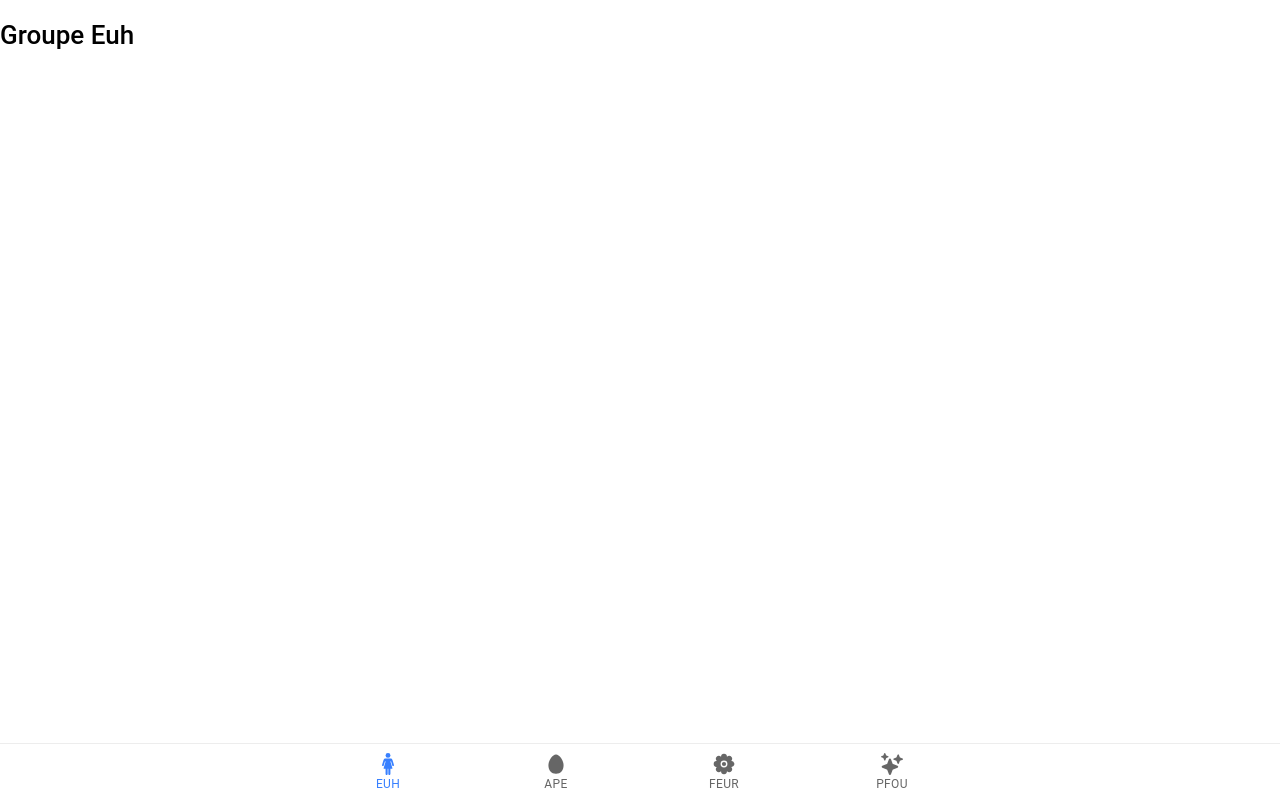
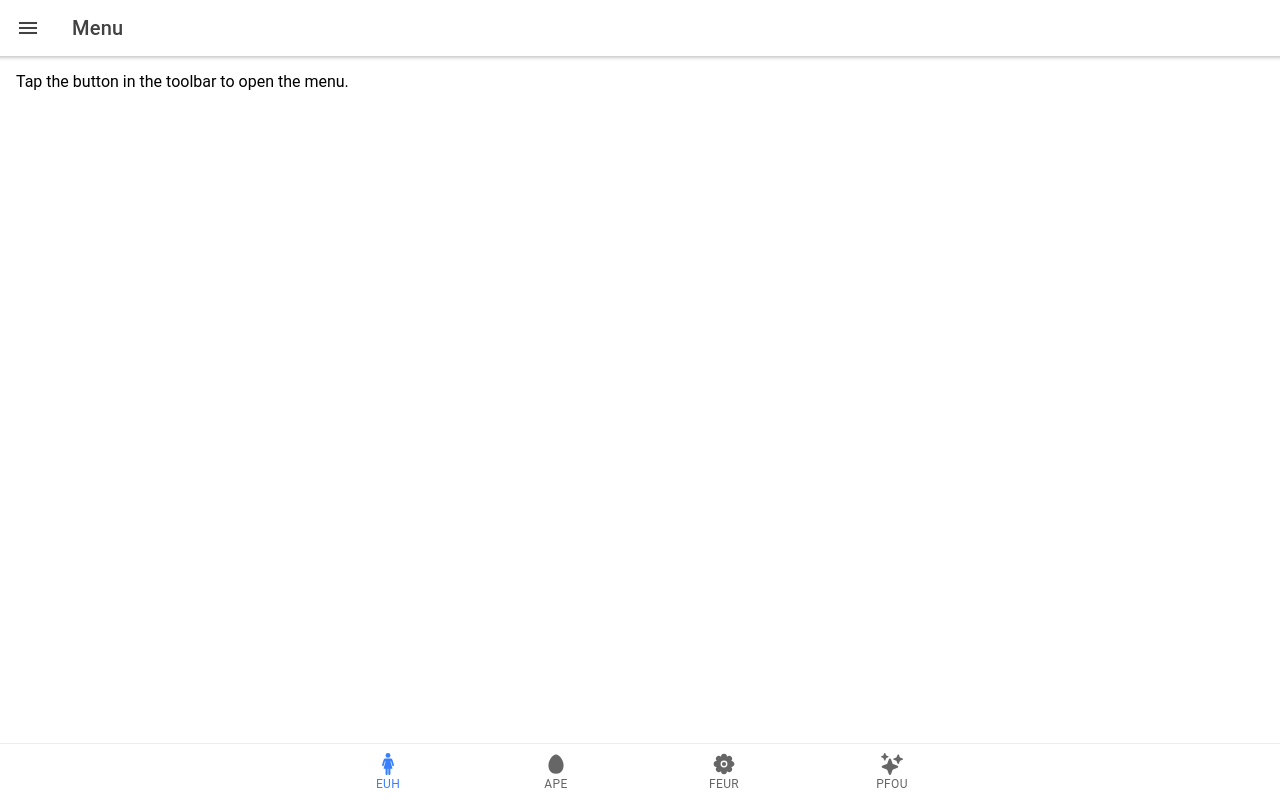
Before and after one commit to LucasWernerCESI/meteor, a React (Create React App) app: page /euh in a window 1280 px wide. Built offline with nearby package versions, Linux system fonts and the light colour scheme.

Commit message:
feat header

```diff
--- /dev/null
+++ b/src/components/Header/Header.tsx
@@ -0,0 +1,38 @@
+import React from 'react';
+import {
+  IonButtons,
+  IonContent,
+  IonHeader,
+  IonMenu,
+  IonMenuButton,
+  IonPage,
+  IonTitle,
+  IonToolbar
+} from '@ionic/react';
+export function AppHeader() {
+  return (
+    <>
+      <IonMenu contentId="main-content">
+        <IonHeader>
+          <IonToolbar>
+            <IonTitle>Menu Content</IonTitle>
+          </IonToolbar>
+        </IonHeader>
+        <IonContent className="ion-padding">This is the menu content.</IonContent>
+      </IonMenu>
+      <IonPage id="main-content">
+        <IonHeader>
+          <IonToolbar>
+            <IonButtons slot="start">
+              <IonMenuButton></IonMenuButton>
+            </IonButtons>
+            <IonTitle>Menu</IonTitle>
+          </IonToolbar>
+        </IonHeader>
+        <IonContent className="ion-padding">
+          Tap the button in the toolbar to open the menu.
+        </IonContent>
+      </IonPage>
+    </>
+  );
+}
--- a/src/pages/Groupe-EUH/Exemple.tsx
+++ b/src/pages/Groupe-EUH/Exemple.tsx
@@ -1,7 +1,10 @@
+import { AppHeader } from "../../components/Header/Header";
+
 export const GroupeEuh = () => {
-    return (
-        <>
-        <h1>Groupe Euh</h1>
-        </>
-    )
-}
+  return (
+    <>
+      <h1>Groupe Euh</h1>
+      <AppHeader />
+    </>
+  );
+};
```
